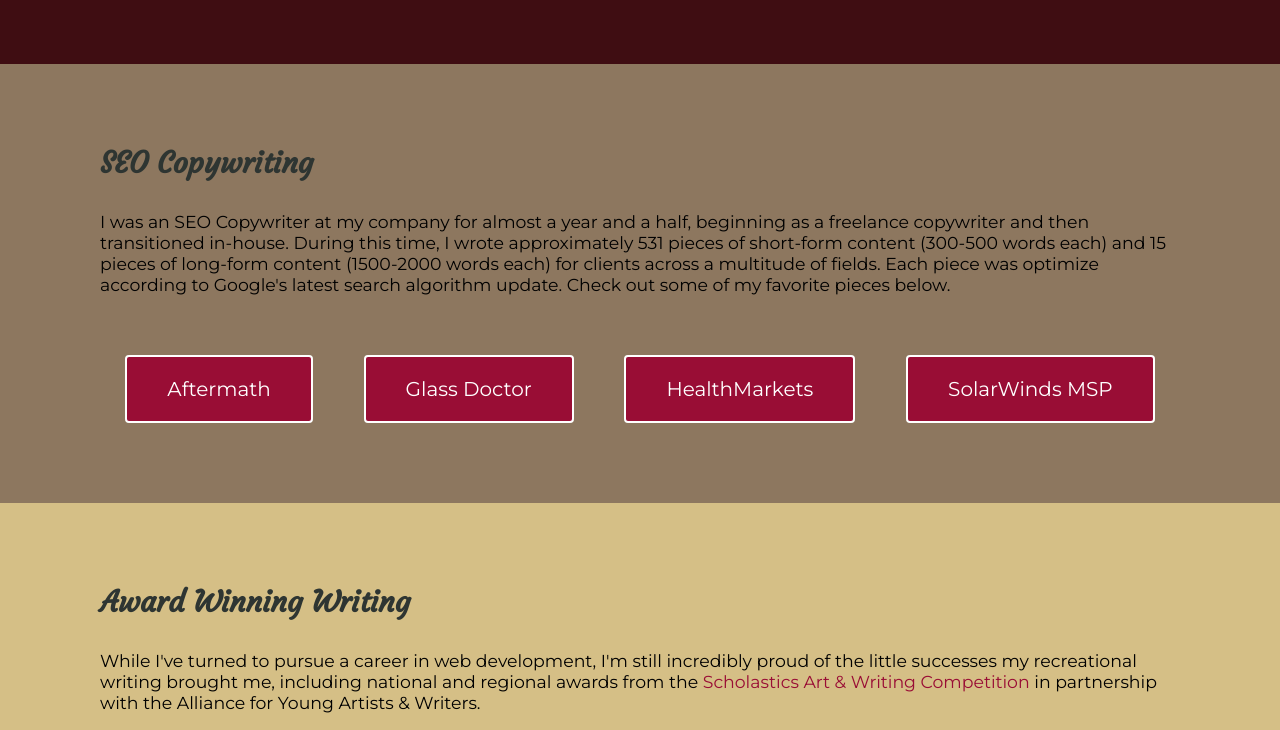
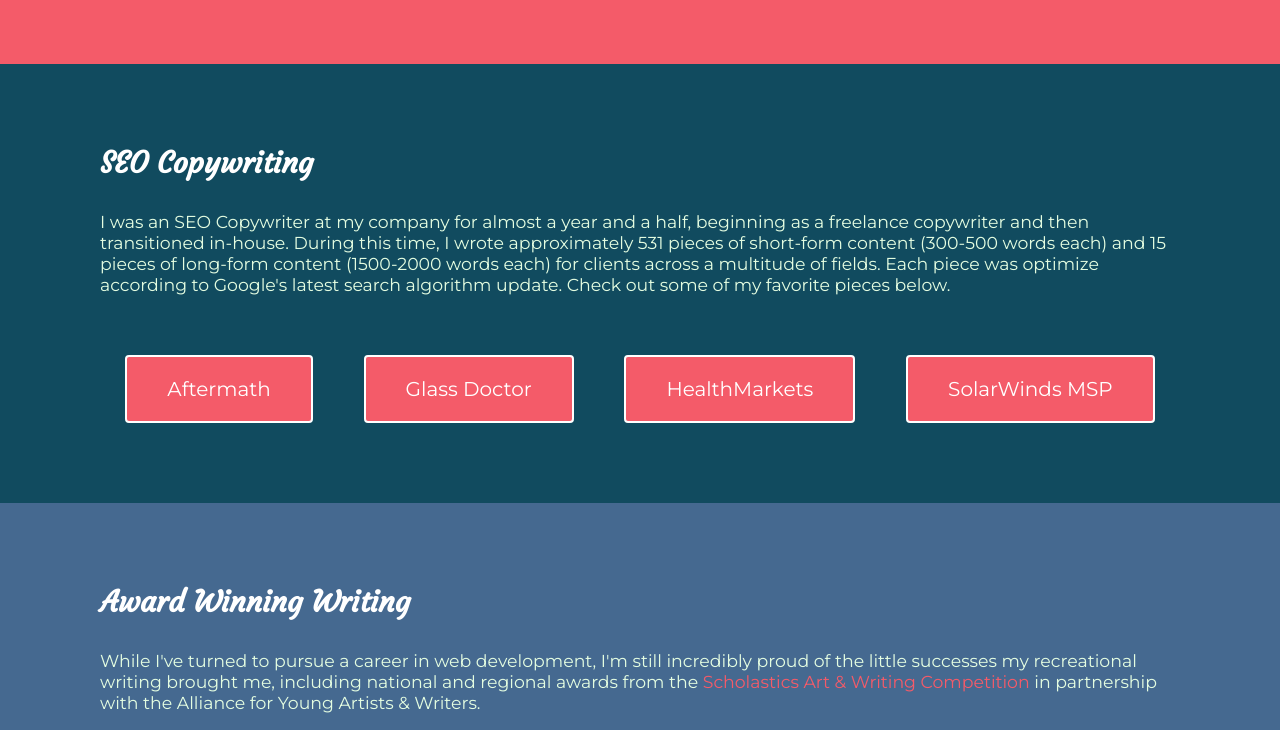
Before and after one commit to lanachiad/writing, a website: page index.html in a window 1280 px wide. Shown: the part 449-1179 px from the top of the page. Drawn offline with nearby package versions, Linux system fonts and the light colour scheme.

Commit message:
Update font and color scheme

```diff
--- a/scss/universal.scss
+++ b/scss/universal.scss
@@ -1,10 +1,10 @@
 $header-font: "Courgette", cursive;
 $text-font: "Montserrat", sans-serif;
-$primary-color: #2E3532; //dark gray
-$action-color: #990D35; //wine
-$accent-color: #3F0D12; //beige
-$first-block-color: #D5BF86; //burgundy
-$second-block-color: #8D775F; //pale green
+$primary-color: #6B2737; //wine
+$action-color: #F45B69; //rose
+$accent-color: #F45B69;
+$first-block-color: #456990; //queen blue
+$second-block-color: #114B5F; //eagle green
 
 * {
 	margin: 0;
@@ -12,7 +12,7 @@
 }
 
 body {
-	background-color: #F1F0CC;
+	background-color: #E4FDE1;
 }
 
 h1, h2, h3, h4 {
--- a/scss/writing.scss
+++ b/scss/writing.scss
@@ -38,7 +38,7 @@
 
 .proj-title {
   h3 {
-    color: $primary-color;
+    color: #fff;
     font-size: 22pt;
   }
 }
@@ -56,6 +56,7 @@
     display: inline-block;
 
     p {
+      color: #E4FDE1;
       font-size: 13pt;
       margin-top: 20px;
 
```
Also changed, not shown: scss/css/index.css, scss/css/universal.css, scss/css/writing.css, 1 other file.
